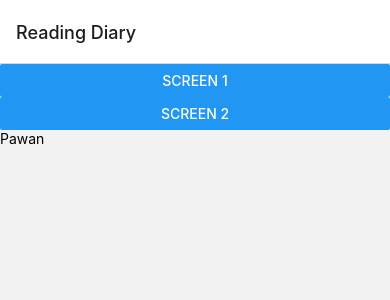
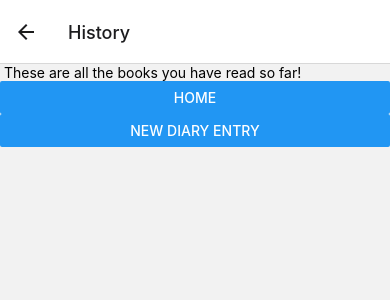
Before and after one commit to pawandeepkk/K1916065_DiaryApp, a React Native app: screen /History in a window 390 px wide. Shown: the top 300 px of the page. Built offline with nearby package versions, Linux system fonts and the light colour scheme.

Commit message:
Rename screens

```diff
--- a/App.js
+++ b/App.js
@@ -2,8 +2,8 @@ import React from 'react';
 import { NavigationContainer } from '@react-navigation/native';
 import { createNativeStackNavigator } from '@react-navigation/native-stack';
 import IndexScreen from './src/screens/IndexScreen';
-import ScreenOne from './src/screens/ScreenOne';
- import ScreenTwo from './src/screens/ScreenTwo';
+import NewDiaryEntry from './src/screens/NewDiaryEntry';
+import History from './src/screens/History';
 
  const Stack = createNativeStackNavigator();
 
@@ -17,14 +17,14 @@ import ScreenOne from './src/screens/ScreenOne';
            options={{ title: "Reading Diary" }}
          />
          <Stack.Screen
-           name="ScreenOne"
-           component={ScreenOne}
-           options={{ title: "Screen 1" }}
+           name="NewDiaryEntry"
+           component={NewDiaryEntry}
+           options={{ title: "New Diary Entry" }}
          />
          <Stack.Screen
-           name="ScreenTwo"
-           component={ScreenTwo}
-           options={{ title: "Screen 2" }}
+           name="History"
+           component={History}
+           options={{ title: "History" }}
          />
        </Stack.Navigator>
      </NavigationContainer>
--- /dev/null
+++ b/src/screens/History.js
@@ -0,0 +1,18 @@
+import React from 'react';
+ import { View, Text, Button } from 'react-native';
+
+ const History = ({navigation}) => {
+   return (
+     <View>
+         <Text> These are all the books you have read so far! </Text>
+         <Button title="Home"
+           onPress={() => navigation.navigate('Index')}
+         />
+         <Button title="New Diary Entry"
+           onPress={() => navigation.navigate('NewDiaryEntry')}
+         />
+     </View>
+   );
+ };
+
+ export default History;
--- a/src/screens/IndexScreen.js
+++ b/src/screens/IndexScreen.js
@@ -5,12 +5,12 @@ import React from 'react';
    return (
      <View>
          <Button
-             title="Screen 1"
-             onPress={() => navigation.navigate('ScreenOne')}
+             title="New Diary Entry"
+             onPress={() => navigation.navigate('NewDiaryEntry')}
          />
          <Button
-             title="Screen 2"
-             onPress={() => navigation.navigate('ScreenTwo')}
+             title="History"
+             onPress={() => navigation.navigate('History')}
          />
              <Text>Pawan</Text>
      </View>
--- a/src/screens/ScreenOne.js
+++ b/src/screens/NewDiaryEntry.js
@@ -1,20 +1,20 @@
 import React from 'react';
  import { View, Text, Button } from 'react-native';
 
- const ScreenOne = ({navigation}) => {
+ const NewDiaryEntry = ({navigation}) => {
    return (
      <View>
          <Text>This is screen one :)</Text>
          <Button
-             title = "Index"
+             title = "Home"
              onPress = {() => navigation.navigate('Index')}
          />
          <Button
-             title = "Screen 2"
-             onPress = {() => navigation.navigate('ScreenTwo')}
+             title = "History"
+             onPress = {() => navigation.navigate('History')}
          />
      </View>
    );
  }
 
- export default ScreenOne;
+ export default NewDiaryEntry;
--- a/src/screens/ScreenTwo.js
+++ /dev/null
@@ -1,18 +0,0 @@
-import React from 'react';
- import { View, Text, Button } from 'react-native';
-
- const ScreenTwo = ({navigation}) => {
-   return (
-     <View>
-         <Text> This is screen two :D </Text>
-         <Button title="Index"
-           onPress={() => navigation.navigate('Index')}
-         />
-         <Button title="Screen 1"
-           onPress={() => navigation.navigate('ScreenOne')}
-         />
-     </View>
-   );
- };
-
- export default ScreenTwo;
```
